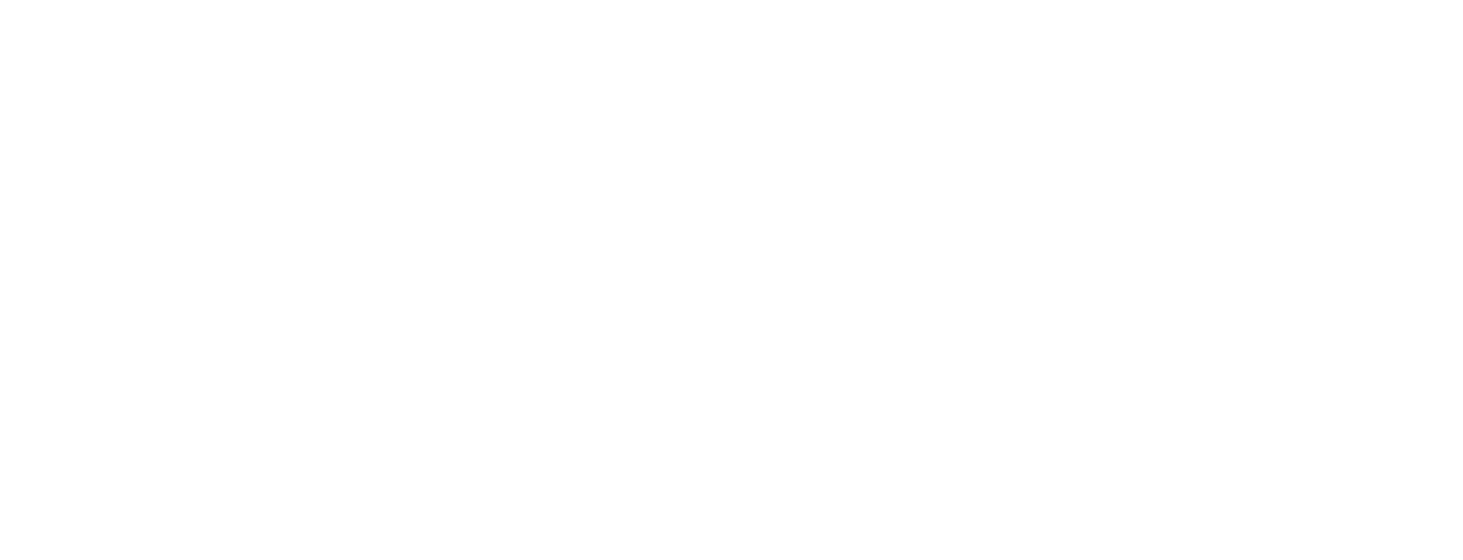
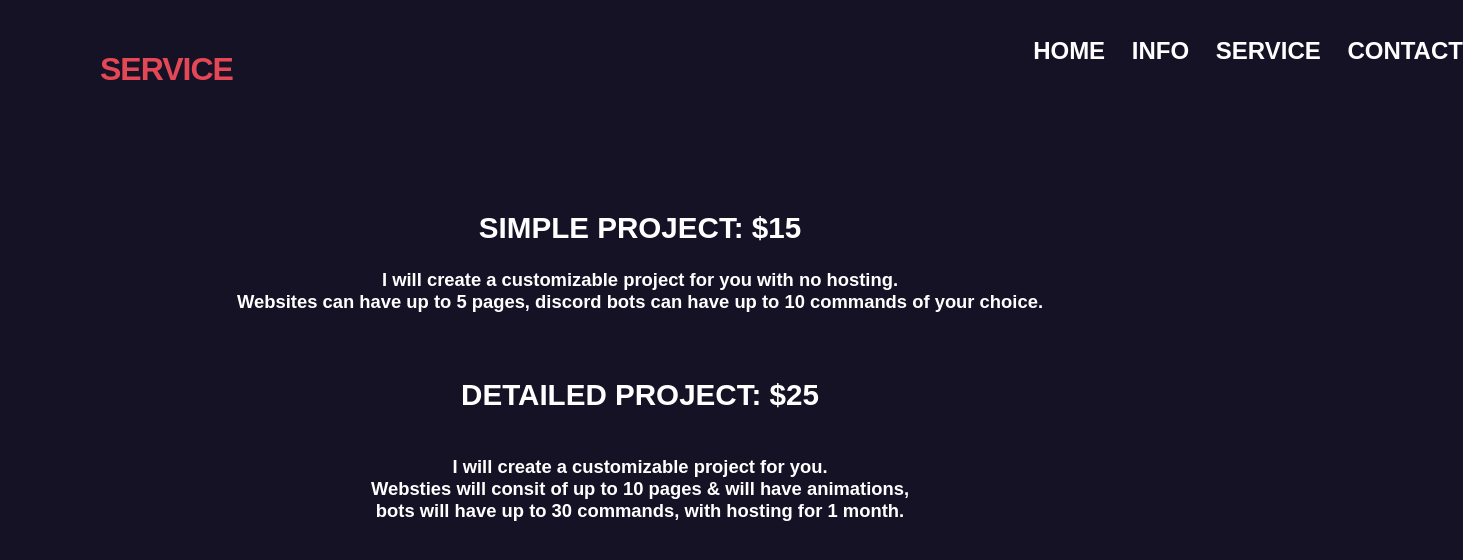
Before and after one commit to tom-does-code/Portfolio, a website: page scripts/pages/servicepage.html in a window 1280 px wide. Shown: the whole page, 1463 px wide, since content can reach past the window. Drawn offline with Linux system fonts and the light colour scheme.

Commit message:
Added services page & javascript implementation

```diff
--- a/scripts/pages/servicepage.html
+++ b/scripts/pages/servicepage.html
@@ -1,12 +1,49 @@
 <!DOCTYPE html>
 <html lang="en">
 <head>
+    <link rel="stylesheet" href="../styles/servicepage.css">
+    <link rel = "icon" href = "../tab-image.jpg"
+        type = "image/x-icon">
     <meta charset="UTF-8">
     <meta http-equiv="X-UA-Compatible" content="IE=edge">
-    <meta name="viewport" content="width=device-width, initial-scale=1.0">
-    <title>Document</title>
+    <meta name="viewport" content="width=device-width, initial-scale=1">
+    <title>Service</title>
 </head>
 <body>
+    <h1 class="ServiceHeader">SERVICE</h1>
 
+    <div class="TopButtons">
+        <a href="./index.html" class="HomeButton">
+            HOME
+        </a>
+
+        <a href="./infopage.html" class="InfoButton">
+            INFO
+        </a>
+
+        <a href="./servicepage.html" class="ServiceButton">
+            SERVICE
+        </a>
+
+        <a href="./contactpage.html" class="ContactButton">
+            CONTACT
+        </a>
+    </div>
+
+    <h2 class="SimpleHeader">
+        SIMPLE PROJECT: $15
+    </h2>
+
+    <p class="SimpleParagraph">
+        I will create a customizable project for you with no hosting. <br> Websites can have up to 5 pages, discord bots can have up to 10 commands of your choice.
+    </p>
+
+    <h2 class="DetailedHeader">
+        DETAILED PROJECT: $25
+    </h2>
+
+    <p class="DetailedParagraph">
+        I will create a customizable project for you. <br> Websties will consit of up to 10 pages & will have animations, <br> bots will have up to 30 commands, with hosting for 1 month.
+    </p>
 </body>
 </html>
--- /dev/null
+++ b/scripts/styles/servicepage.css
@@ -0,0 +1,125 @@
+body {
+    background-color: rgb(21, 18, 37);
+    overflow-x: hidden;
+}
+
+.ServiceHeader {
+    font-family:sans-serif;
+    color: #e44856;
+    letter-spacing: -1px;
+    font-weight: 800;
+    font-size: 200%;
+    position: absolute;
+    left: 100px;
+    top: 30px;
+}
+
+.TopButtons {
+    position: relative;
+    left: 9.9%;
+    top: 25px;
+}
+
+.HomeButton {
+    position: relative;
+    left: 900px;
+    top: 4px;
+    background: none;
+    border: none;
+    color: white;
+    font-weight: 700;
+    font-size: 150%;
+    text-decoration: none;
+    font-family: sans-serif;
+}
+
+.InfoButton {
+    position: relative;
+    left: 920px;
+    top: 4px;
+    background: none;
+    border: none;
+    color: white;
+    font-weight: 700;
+    font-size: 150%;
+    text-decoration: none;
+    font-family: sans-serif;
+}
+
+.ServiceButton {
+    position: relative;
+    left: 940px;
+    top: 4px;
+    background: none;
+    border: none;
+    color: white;
+    font-weight: 700;
+    font-size: 150%;
+    text-decoration: none;
+    font-family: sans-serif;
+}
+
+.ContactButton {
+    position: relative;
+    left: 960px;
+    top: 4px;
+    background: none;
+    border: none;
+    color: white;
+    font-weight: 700;
+    font-size: 150%;
+    text-decoration: none;
+    font-family: sans-serif;
+}
+
+.SimpleHeader {
+    position: relative;
+    top: 150px;
+    text-align: center;
+    background: none;
+    border: none;
+    color: white;
+    font-weight: 700;
+    font-size: 185%;
+    text-decoration: none;
+    font-family: sans-serif;
+}
+
+.SimpleParagraph {
+    position: relative;
+    top: 150px;
+    text-align: center;
+    background: none;
+    border: none;
+    color: white;
+    font-weight: 700;
+    font-size: 115%;
+    text-decoration: none;
+    font-family: sans-serif;
+}
+
+.DetailedHeader {
+    position: relative;
+    top: 190px;
+    text-align: center;
+    background: none;
+    border: none;
+    color: white;
+    font-weight: 700;
+    font-size: 185%;
+    text-decoration: none;
+    font-family: sans-serif;
+}
+
+.DetailedParagraph {
+    position: relative;
+    top: 210px;
+    text-align: center;
+    background: none;
+    border: none;
+    color: white;
+    font-weight: 700;
+    font-size: 115%;
+    text-decoration: none;
+    font-family: sans-serif;
+}
```
Also changed, not shown: scripts/pages/index.html (+4 -3 lines), scripts/pages/infopage.html (+4 -1 lines), scripts/website-code/homepage.js (added, +10 -0 lines), scripts/application.js (added), scripts/styles/homepage.css (line endings or trailing spaces), scripts/tab-image.jpg (added).
